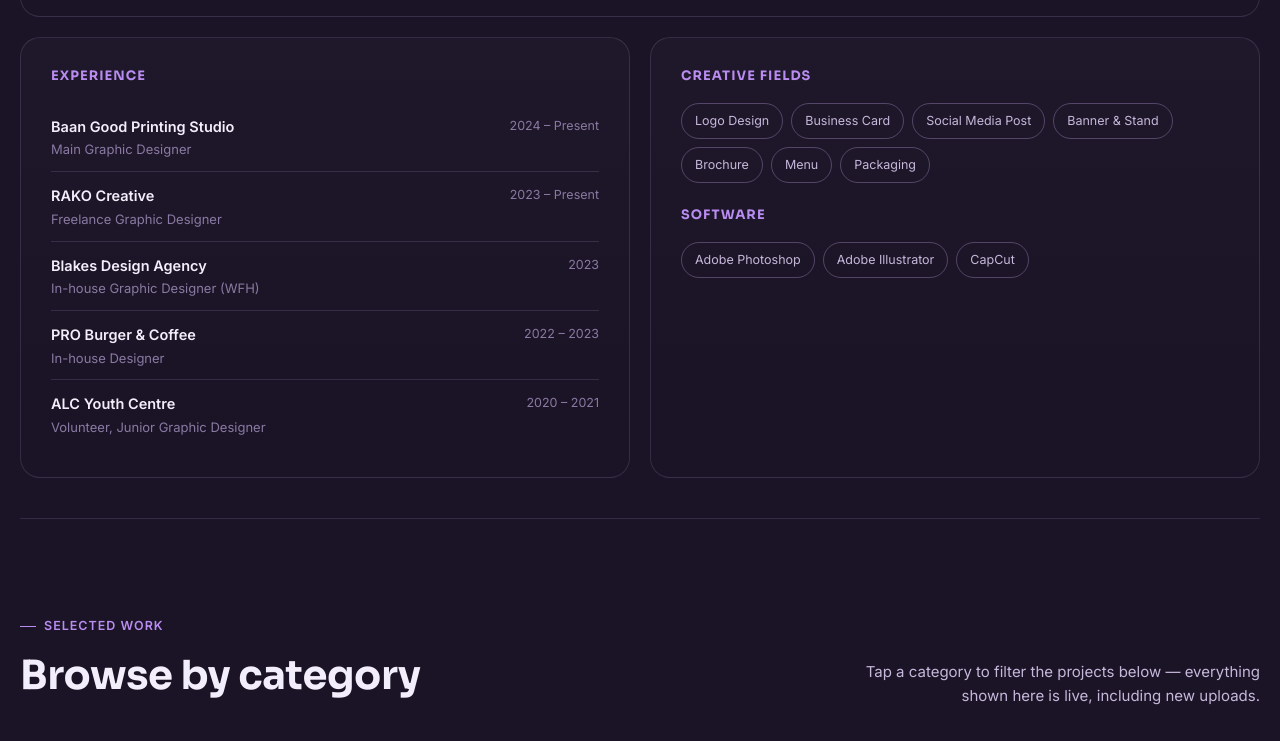
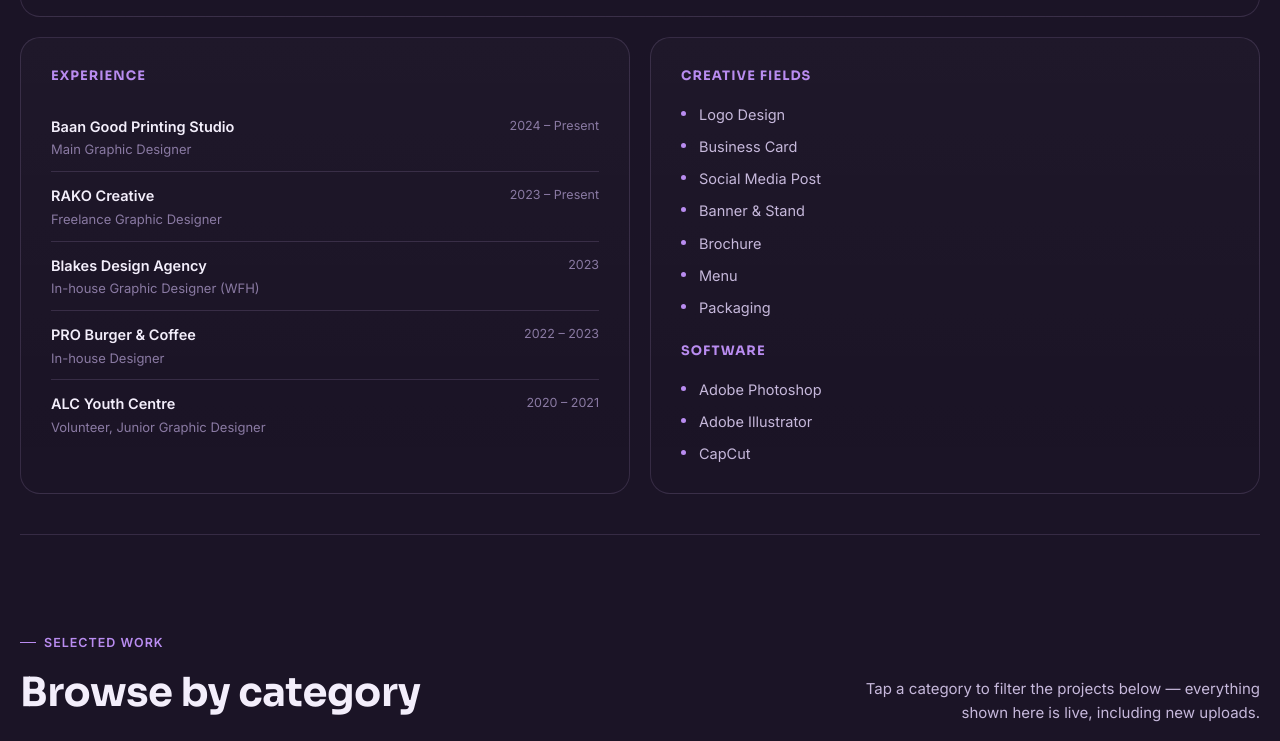
Before and after one commit to luffysama9690-ui/arkar-myo-portfolio, a website: page index.html in a window 1280 px wide. Shown: the part 1228-1969 px from the top of the page. Drawn offline with Linux system fonts and the light colour scheme; no server answers.

Commit message:
Change Creative Fields and Software from pill tags to bullet-point list, to distinguish from Browse by category filter buttons

```diff
--- a/assets/styles.css
+++ b/assets/styles.css
@@ -396,3 +396,16 @@
 }
 .dropzone-cover:not(.has-image){padding:24px; aspect-ratio:auto; max-width:100%;}
 .dropzone-cover.has-image img{width:100%; height:100%; object-fit:cover; display:block;}
+
+/* ---------- bullet lists (Creative Fields / Software) ---------- */
+.bullet-list{
+  list-style:none; padding:0; margin:0;
+  display:flex; flex-direction:column; gap:9px;
+}
+.bullet-list li{
+  position:relative; padding-left:18px; font-size:14.5px; color:var(--ink-dim);
+}
+.bullet-list li::before{
+  content:""; position:absolute; left:0; top:8px;
+  width:5px; height:5px; border-radius:50%; background:var(--violet);
+}
--- a/index.html
+++ b/index.html
@@ -62,21 +62,21 @@
     </div>
     <div class="box">
       <h3>Creative Fields</h3>
-      <div class="tags">
-        <span class="tag">Logo Design</span>
-        <span class="tag">Business Card</span>
-        <span class="tag">Social Media Post</span>
-        <span class="tag">Banner &amp; Stand</span>
-        <span class="tag">Brochure</span>
-        <span class="tag">Menu</span>
-        <span class="tag">Packaging</span>
-      </div>
+      <ul class="bullet-list">
+        <li>Logo Design</li>
+        <li>Business Card</li>
+        <li>Social Media Post</li>
+        <li>Banner &amp; Stand</li>
+        <li>Brochure</li>
+        <li>Menu</li>
+        <li>Packaging</li>
+      </ul>
       <h3 style="margin-top:22px;">Software</h3>
-      <div class="tags">
-        <span class="tag">Adobe Photoshop</span>
-        <span class="tag">Adobe Illustrator</span>
-        <span class="tag">CapCut</span>
-      </div>
+      <ul class="bullet-list">
+        <li>Adobe Photoshop</li>
+        <li>Adobe Illustrator</li>
+        <li>CapCut</li>
+      </ul>
     </div>
   </div>
 </section>
```
